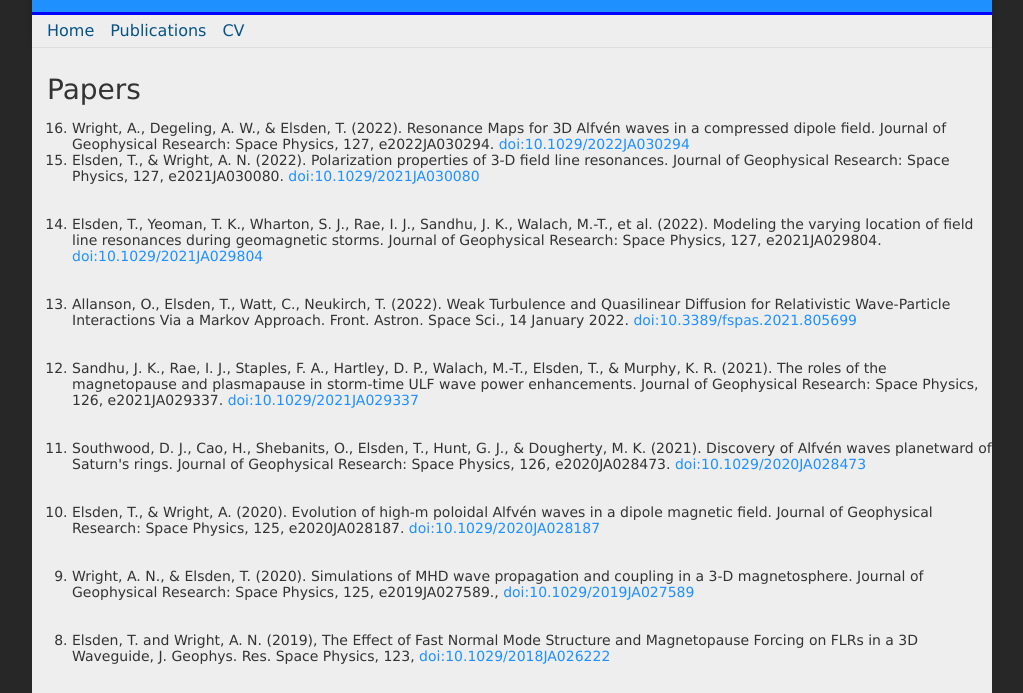
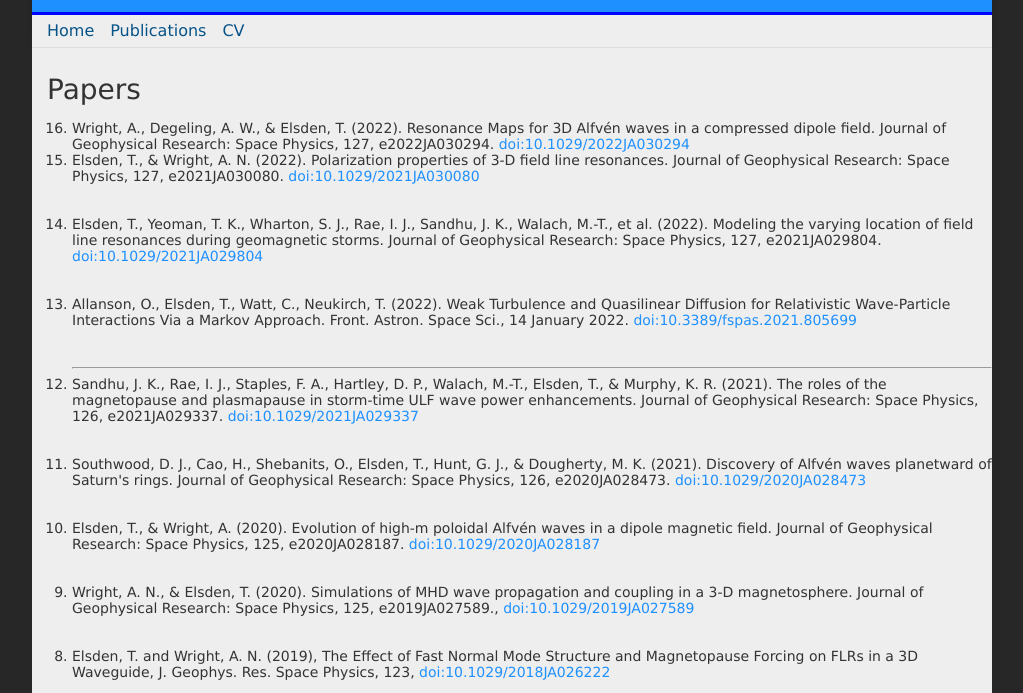
Before and after one commit to telsden/telsden.github.io, a plain HTML site: page publications.html in a window 1280 px wide. Shown: the part 101-794 px from the top of the page, without its empty margins (128-1151 px from the left). Drawn offline with Linux system fonts and the light colour scheme.

Commit message:
Update publications.html

```diff
--- a/publications.html
+++ b/publications.html
@@ -63,6 +63,7 @@
 		   <br></br>
 		   <li>Allanson, O., Elsden, T., Watt, C., Neukirch, T. (2022). Weak Turbulence and Quasilinear Diffusion for Relativistic Wave-Particle Interactions Via a Markov Approach. Front. Astron. Space Sci., 14 January 2022. <a href="https://doi.org/10.3389/fspas.2021.805699" target="_blank"> doi:10.3389/fspas.2021.805699</a> </li>
 		   <br></br>
+		   <hr></hr>
 		    <li> Sandhu, J. K., Rae, I. J., Staples, F. A., Hartley, D. P., Walach, M.-T., Elsden, T., & Murphy, K. R. (2021). The roles of the magnetopause and plasmapause in storm-time ULF wave power enhancements. Journal of Geophysical Research: Space Physics, 126, e2021JA029337. <a href="https://doi.org/10.1029/2021JA029337 " target="_blank" > doi:10.1029/2021JA029337</a> </li>
 		   <br></br>
 		   <li> Southwood, D. J., Cao, H., Shebanits, O., Elsden, T., Hunt, G. J., & Dougherty, M. K. (2021). Discovery of Alfvén waves planetward of Saturn's rings. Journal of Geophysical Research: Space Physics, 126, e2020JA028473. <a href="https://doi.org/10.1029/2020JA028473" target="_blank" > doi:10.1029/2020JA028473</a> </li>
```
